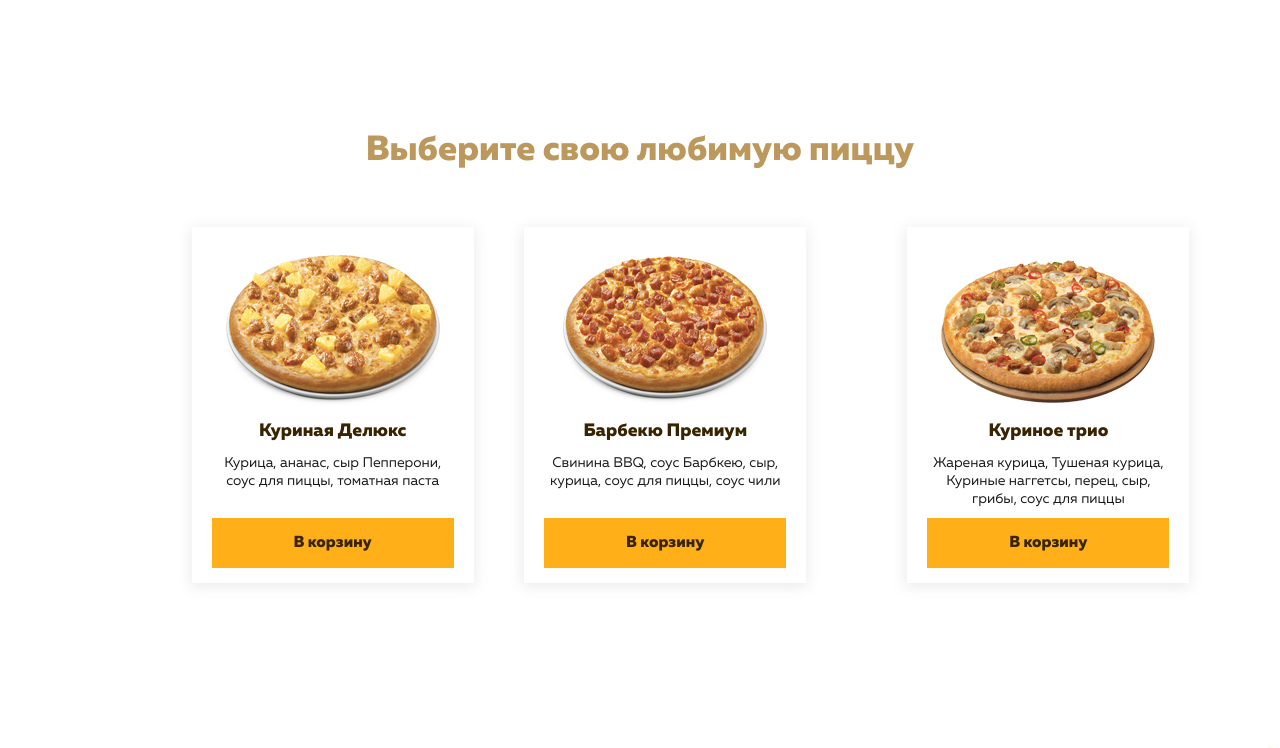
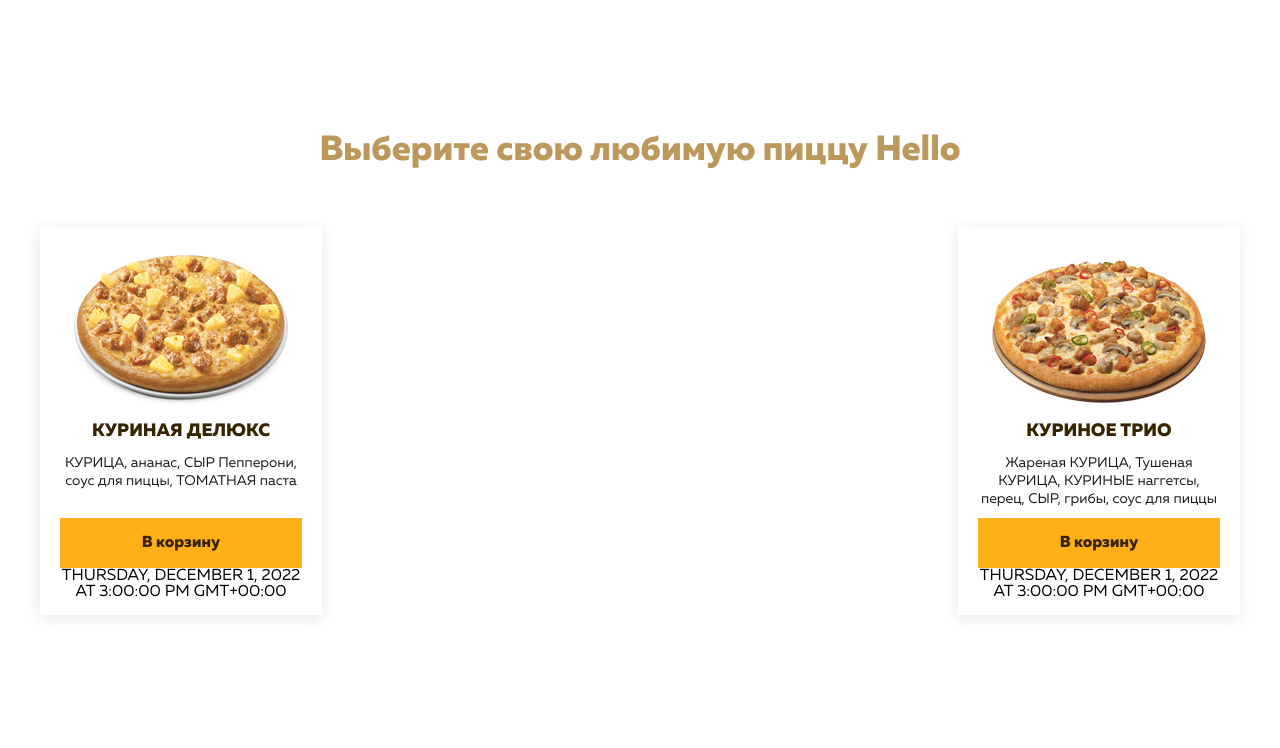
Before and after one commit to Umber-Sai/pizza, an Angular app: page / in a window 1280 px wide. Shown: the part 749-1497 px from the top of the page. Built offline with nearby package versions, Linux system fonts and the light colour scheme.

Commit message:
Пайпы

```diff
--- a/angular.json
+++ b/angular.json
@@ -9,6 +9,9 @@
         "@schematics/angular:component": {
           "style": "scss"
         }
+      },
+      "i18n" : {
+        "sourceLocale": "ru-RU"
       },
       "root": "",
       "sourceRoot": "src",
--- a/package.json
+++ b/package.json
@@ -26,6 +26,7 @@
     "@angular-devkit/build-angular": "^14.2.13",
     "@angular/cli": "~14.2.13",
     "@angular/compiler-cli": "^14.2.0",
+    "@angular/localize": "^14.3.0",
     "@types/jasmine": "~4.0.0",
     "jasmine-core": "~4.3.0",
     "karma": "~6.4.0",
--- a/src/app/app.component.html
+++ b/src/app/app.component.html
@@ -74,9 +74,9 @@
 
 <section class="products" #productsElement>
   <div class="container">
-      <h2 class="products-title" id="product-title">Выберите свою любимую пиццу </h2>
+      <h2 class="products-title" id="product-title">Выберите свою любимую пиццу {{lateData | async}}</h2>
       <div class="products-items">
-          <product *ngFor="let product of products; let i = index;" [product]="product" (addToCardEvent)="addToCart($event, orderElement)"></product>
+          <product *ngFor="let product of products | chickenProducts; let i = index;" [product]="product" (addToCardEvent)="addToCart($event, orderElement)"></product>
       </div>
   </div>
 </section>
--- a/src/app/app.component.ts
+++ b/src/app/app.component.ts
@@ -1,4 +1,4 @@
-import { Component } from '@angular/core';
+import { Component, OnInit } from '@angular/core';
 import { ProductType } from './types/product.type';
 
 @Component({
@@ -6,47 +6,55 @@ import { ProductType } from './types/product.type';
   templateUrl: './app.component.html',
   styleUrls: ['./app.component.scss']
 })
-export class AppComponent {
+export class AppComponent implements OnInit{
   public products: ProductType[] = [
     {
       image: '1.png',
       title: 'Мясная Делюкс',
       description: 'Пепперони, лук, бекон, томатная паста, колбаски, перец, грибы, соус чили, ананасы',
+      datetime: '2022-12-31 15:00:00'
     },
     {
       image: '',
       title: 'Морская Премиум',
       description: 'Перец, сыр, креветки, кальмары, мидии, лосось',
+      datetime: '2022-12-31 15:00:00'
     },
     {
       image: '3.png',
       title: 'Бекон и Сосиски',
       description: 'Бекон, сыр, сосиски, ананас, томатная паста',
+      datetime: '2022-02-31 15:00:00'
     },
     {
       image: '4.png',
       title: 'Куриная Делюкс',
       description: 'Курица, ананас, сыр Пепперони, соус для пиццы, томатная паста',
+      datetime: '2022-12-01 15:00:00'
     },
     {
       image: '5.png',
       title: 'Барбекю Премиум',
       description: 'Свинина BBQ, соус Барбкею, сыр, курица, соус для пиццы, соус чили',
+      datetime: '2001-12-31 15:00:00'
     },
     {
       image: '6.png',
       title: 'Пепперони Дабл',
       description: 'Пепперони, сыр, колбаса 2 видов: обжаренная и вареная',
+      datetime: '2022-12-31 15:00:00'
     },
     {
       image: '7.png',
       title: 'Куриное трио',
       description: 'Жареная курица, Тушеная курица, Куриные наггетсы, перец, сыр, грибы, соус для пиццы',
+      datetime: '2022-11-31 15:00:00'
     },
     {
       image: '8.png',
       title: 'Сырная',
       description: 'Сыр Джюгас, Сыр с плесенью, Сыр Моцарелла, Сыр секретный',
+      datetime: '2022-12-31 10:00:00'
     },
   ];
 
@@ -54,6 +62,16 @@ export class AppComponent {
     productTitle: '',
     address: '',
     phone: ''
+  }
+
+  lateData: Promise<string> | null = null;
+
+  ngOnInit(): void {
+    this.lateData = new Promise<string>(function (resolve) {
+      setTimeout(() => {
+        resolve('Hello');
+      }, 3000)
+    })
   }
 
   public scrollTo(target: HTMLElement): void {
--- a/src/app/components/product/product.component.html
+++ b/src/app/components/product/product.component.html
@@ -1,4 +1,4 @@
-<div class="product" *isChicken="product.description">
+<div class="product">
     <div class="product-image" *ngIf="product.image; else defaultImageBlock">
         <img [src]="'assets/images/' + product.image" alt="product-pizza">
     </div>
@@ -10,15 +10,14 @@
     </ng-template>
 
 
-    <custom-title [title]="product.title"></custom-title>
+    <custom-title [title]="product.title | uppercase"></custom-title>
 
-    <div class="product-text">
-      {{product.description}}
-    </div>
+    <div class="product-text">{{product.description | chickenDescription | wordUpper: ['томат','сыр']}}</div>
     <div class="product-action" #elem>
         <button class="btn btn-add-to-cart" (click)="addProductToCart()" >В корзину</button>
     </div>
+    <div>{{product.datetime | date: 'full' | uppercase}}</div>
 </div>
 
 <!-- (click)="addToCart(product, order)" -->
- <!-- 30:26 -->
+ <!-- 08:23 -->
--- a/src/app/components/product/product.component.ts
+++ b/src/app/components/product/product.component.ts
@@ -29,15 +29,15 @@ export class ProductComponent  {
   private elem!: ElementRef;
 
   constructor() {
-    this.product = {
-      image: '',
-      title: '',
-      description: '',
-    }
+    // this.product = {
+    //   image: '',
+    //   title: '',
+    //   description: '',
+    // }
   }
 
   addProductToCart() {
-    this.addToCardEvent.emit(this.titleComponent.toUpper());
+    this.addToCardEvent.emit(this.titleComponent.title);
   }
 
 }
--- /dev/null
+++ b/src/app/pipes/chicken-description.pipe.ts
@@ -0,0 +1,14 @@
+import { Pipe, PipeTransform } from '@angular/core';
+
+@Pipe({
+  name: 'chickenDescription'
+})
+export class ChickenDescriptionPipe implements PipeTransform {
+
+  transform(value: string): string {
+    return value.replace(/([Кк]ур(?:иц|ин|о)[а-я]+)/g, (match:string) => {
+      return match.toUpperCase();
+    });
+  }
+
+}
--- /dev/null
+++ b/src/app/pipes/chicken-products.pipe.ts
@@ -0,0 +1,13 @@
+import { Pipe, PipeTransform } from '@angular/core';
+import { ProductType } from '../types/product.type';
+
+@Pipe({
+  name: 'chickenProducts'
+})
+export class ChickenProductsPipe implements PipeTransform {
+
+  transform(products: ProductType[]): ProductType[] {
+    return products.filter(item => item.title.toLowerCase().includes('кур'));
+  }
+
+}
--- /dev/null
+++ b/src/app/pipes/word-upper.pipe.ts
@@ -0,0 +1,20 @@
+import { Pipe, PipeTransform } from '@angular/core';
+
+@Pipe({
+  name: 'wordUpper'
+})
+export class WordUpperPipe implements PipeTransform {
+
+  transform(value: string, wordParts: string[]): string {
+    let result = value;
+    wordParts.forEach( item => {
+      result = result.replace(new RegExp('[А-Яа-я]*' + item + '[а-я]*', 'g'), (match:string) => {
+        return match.toUpperCase();
+      });
+    });
+
+    return result
+  }
+
+
+}
--- a/src/app/types/product.type.ts
+++ b/src/app/types/product.type.ts
@@ -2,4 +2,5 @@ export type ProductType = {
     image: string,
     title: string,
     description: string,
+    datetime: string
 }
--- a/src/polyfills.ts
+++ b/src/polyfills.ts
@@ -1,3 +1,7 @@
+/***************************************************************************************************
+ * Load `$localize` onto the global scope - used if i18n tags appear in Angular templates.
+ */
+import '@angular/localize/init';
 /**
  * This file includes polyfills needed by Angular and is loaded before the app.
  * You can add your own extra polyfills to this file.
```
Also changed, not shown: src/app/app.module.ts (+7 -1 lines), 1 other file (tests, documents, lock files or other folders).
